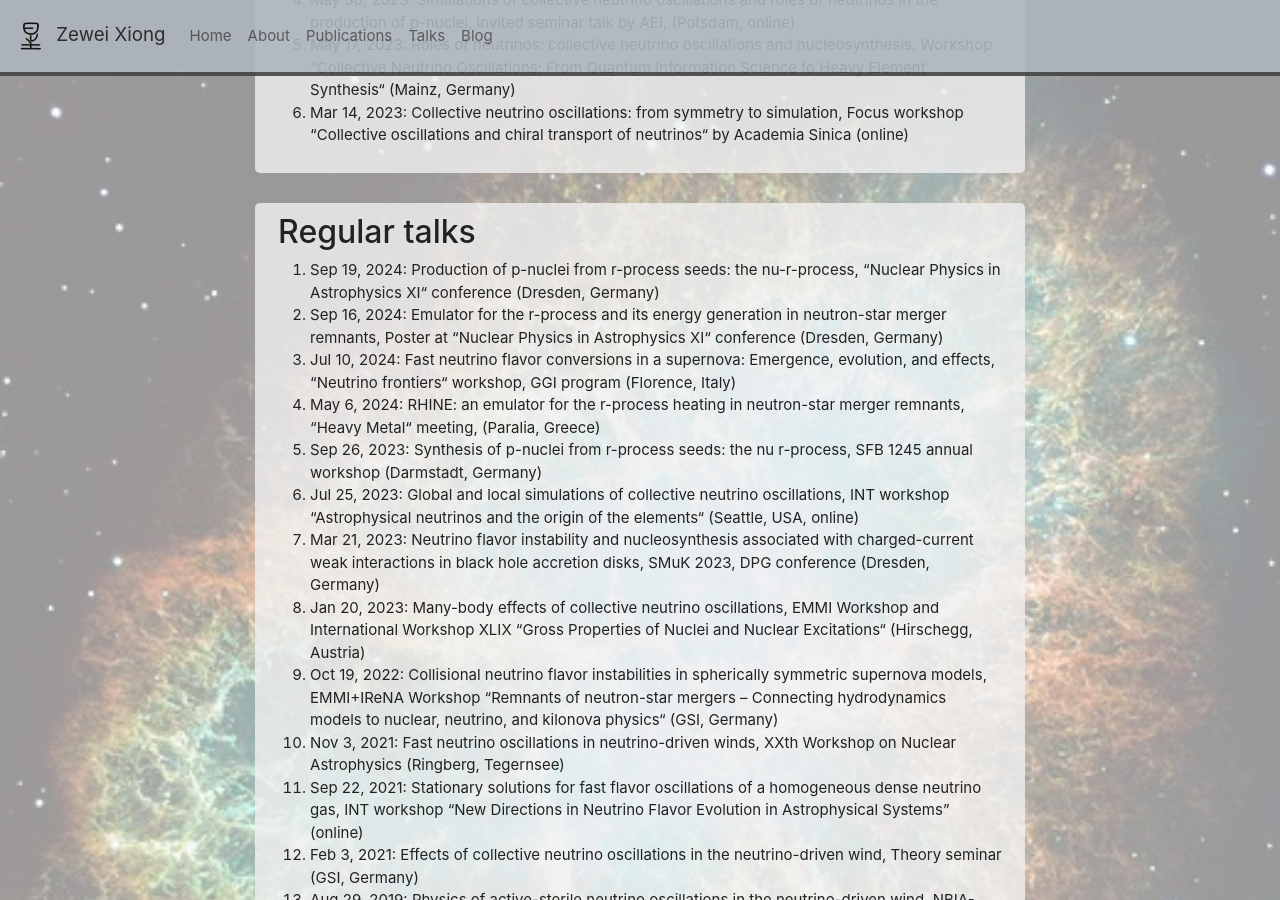
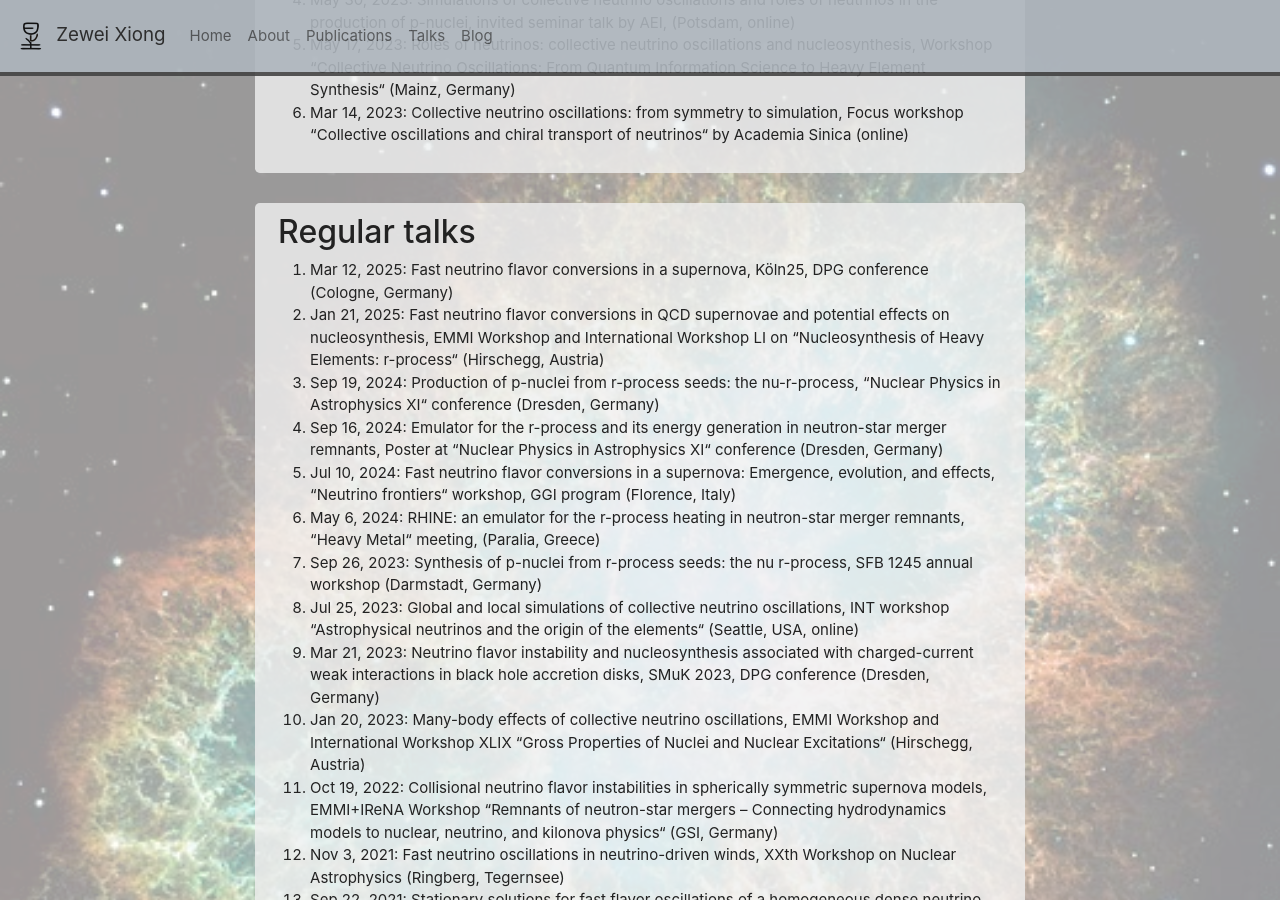
Before and after one commit to zeweixiong/zeweixiong.github.io, a Jekyll site: the page built from _pages/talks.md, in a window 1280 px wide and 900 px high, scrolled down 331 px. Built offline with Jekyll 4.4.1, drawn with Linux system fonts in a browser that asks for light colours; nearby versions of some CDN libraries; a style sheet for code colours, icons or effects is not loaded.

Commit message:
add new talks

```diff
--- a/_data/talks.yml
+++ b/_data/talks.yml
@@ -10,6 +10,8 @@
 
   talk_regular:
     [
+      "Mar 12, 2025: Fast neutrino flavor conversions in a supernova, Köln25, DPG conference (Cologne, Germany)",
+      "Jan 21, 2025: Fast neutrino flavor conversions in QCD supernovae and potential effects on nucleosynthesis, EMMI Workshop and International Workshop LI on “Nucleosynthesis of Heavy Elements: r-process“ (Hirschegg, Austria)",
       "Sep 19, 2024: Production of p-nuclei from r-process seeds: the nu-r-process, “Nuclear Physics in Astrophysics XI“ conference (Dresden, Germany)",
       "Sep 16, 2024: Emulator for the r-process and its energy generation in neutron-star merger remnants, Poster at “Nuclear Physics in Astrophysics XI“ conference (Dresden, Germany)",
       "Jul 10, 2024: Fast neutrino flavor conversions in a supernova: Emergence, evolution, and effects, “Neutrino frontiers“ workshop, GGI program (Florence, Italy)",
```
